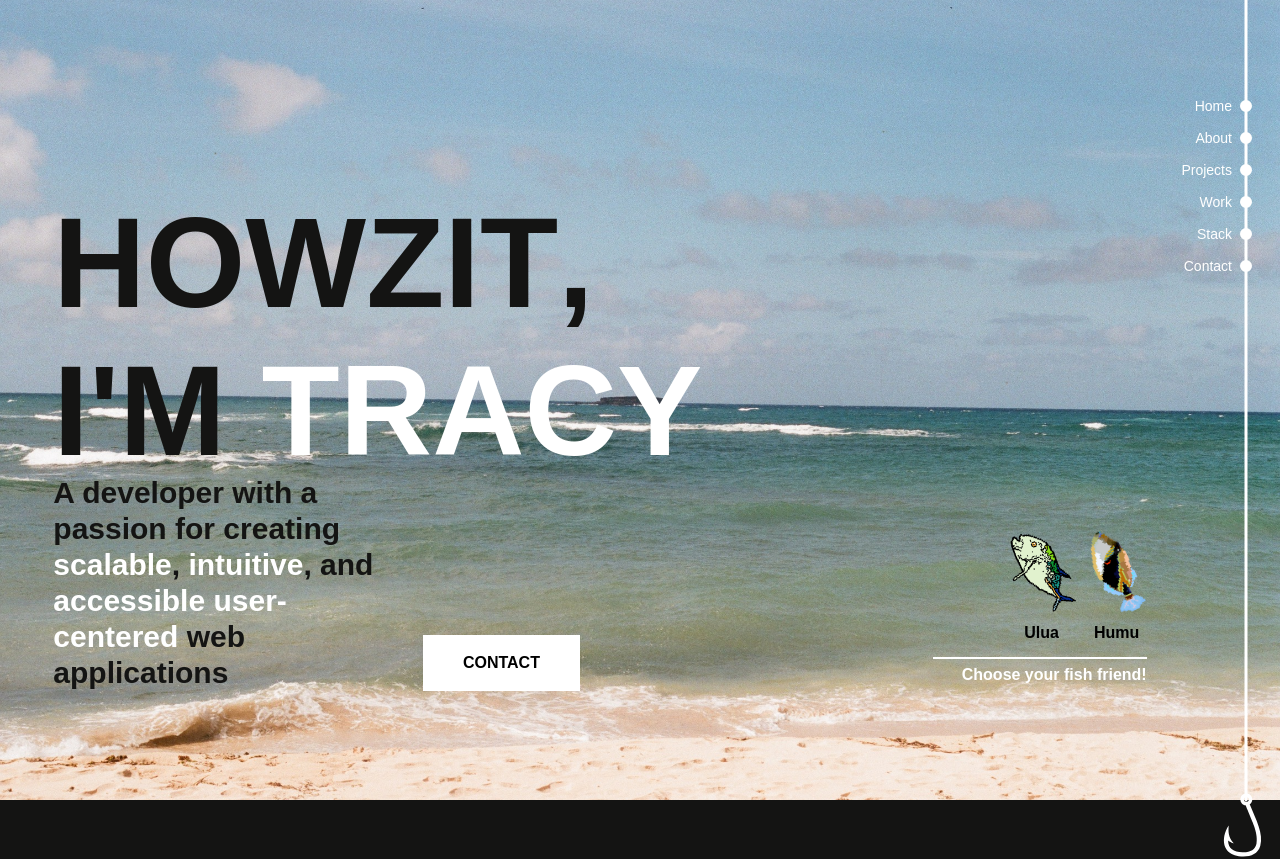
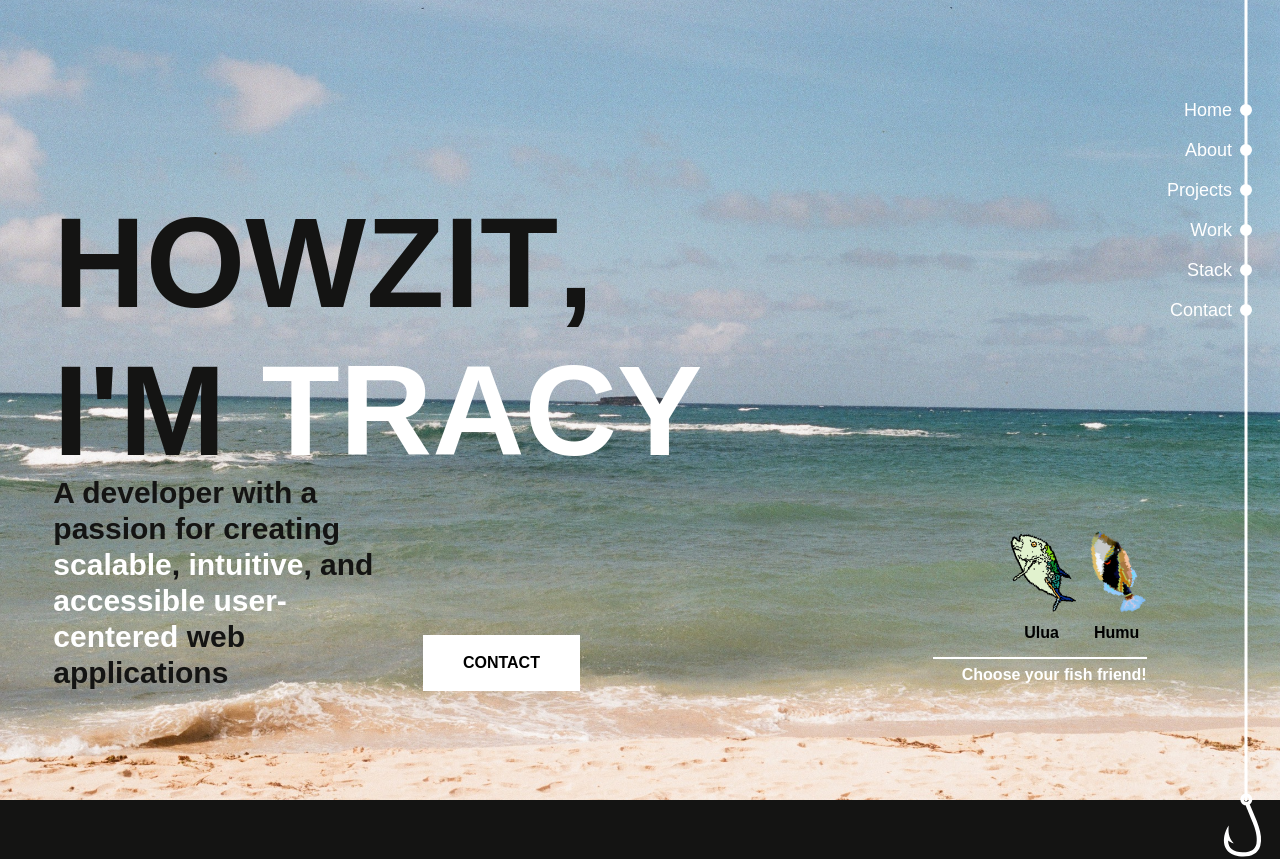
Before and after one commit to tracytnb/tracytnb-portfolio, a Next.js app: page / in a window 1280 px wide. Shown: the top 859 px of the page. Built offline with nearby package versions, Linux system fonts and the light colour scheme; a web font is replaced by a local one.

Commit message:
minor UI changes

```diff
--- a/app/components/VerticalNavigation.tsx
+++ b/app/components/VerticalNavigation.tsx
@@ -46,7 +46,7 @@ const VerticalNavigation = ({ railHovered }: VerticalNavigationProps) => {
               initial={false}
             >
               <motion.span
-                className={`whitespace-nowrap text-right text-md md:text-sm lg:text-md font-medium text-white ${highlight === item.thresholdId ? "scale-110 -translate-x-3 duration-300 ease-in-out" : ""}`}
+                className={`whitespace-nowrap text-right text-md md:text-sm lg:text-lg font-medium text-white ${highlight === item.thresholdId ? "scale-110 -translate-x-3 duration-300 ease-in-out" : ""}`}
                 animate={{ scale: highlight === item.thresholdId ? 1.1 : 1 }}
                 initial={false}
               >
--- a/assets/assets.ts
+++ b/assets/assets.ts
@@ -6,7 +6,7 @@ export const workData = [
     bullets: [
       "Built and iterated on a production-grade React + TypeScript web application, delivering a modular Dashboard/Search experience with Redux state management, pagination, filters, and refactored reusable hooks and components.",
       "Integrated third-party authentication and role management end-to-end, implementing Firebase Auth flows (email/password and anonymous guest), added Firebase Admin SDK support, and configured Google/Microsoft OAuth for real-world login and authorization.",
-      "Designed and implemented RESTful backend endpoints using Express and TypeScript with proper HTTP semantics, including request validation, authentication middleware, and clear status/error handling (400/401/404/500).",
+      "Designed and implemented RESTful backend endpoints using Express and TypeScript with proper HTTP semantics, including request validation, authentication middleware, and clear status/error handling.",
       "Implemented relational data storage for core platform features by designing and evolving a SQLite schema for authenticated users and sessions, role audit logging, shareable session snapshots, and persistent user state with TTL logic to support scalable platform behavior.",
     ],
   },
```
